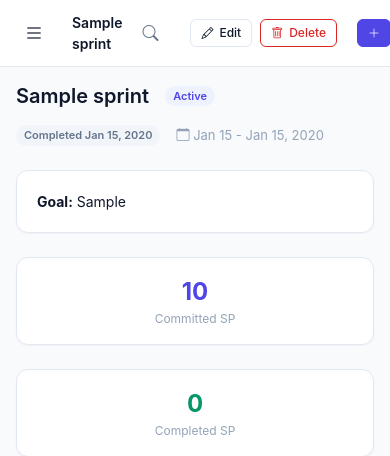
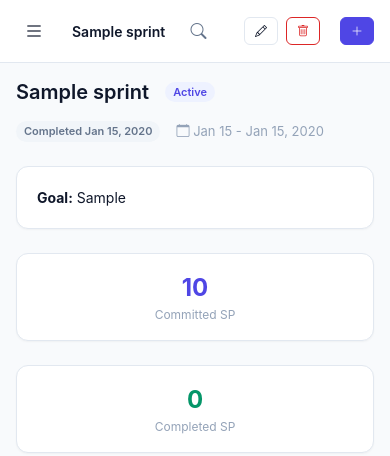
Before and after one commit to mehonal/PyPrMan, a Flask app: page /sprints/1/detail in a window 390 px wide. Shown: the top 456 px of the page. Run offline with Flask 3, Linux system fonts and the light colour scheme; a user stored in the database is signed in; tables that the repository leaves empty hold one stand-in row (values such as "Sample post"); some libraries are stand-ins or nearby versions.

```diff
--- a/app/templates/backlog/list.html
+++ b/app/templates/backlog/list.html
@@ -53,7 +53,7 @@
     <i class="bi bi-check2-square"></i><span class="d-none d-sm-inline"> Select</span>
 </button>
 <button class="pp-btn pp-btn-primary pp-btn-sm" onclick="ppModal.createItem('{{ project.key }}')">
-    <i class="bi bi-plus-lg"></i> New Item
+    <i class="bi bi-plus-lg"></i><span class="d-none d-sm-inline"> New Item</span>
 </button>
 {% endif %}
 {% endblock %}
--- a/app/templates/board/kanban.html
+++ b/app/templates/board/kanban.html
@@ -53,7 +53,7 @@
     <i class="bi bi-check2-square"></i><span class="d-none d-sm-inline"> Select</span>
 </button>
 <button class="pp-btn pp-btn-primary pp-btn-sm" onclick="ppModal.createItem('{{ project.key }}')">
-    <i class="bi bi-plus-lg"></i> New Item
+    <i class="bi bi-plus-lg"></i><span class="d-none d-sm-inline"> New Item</span>
 </button>
 {% endif %}
 {% endblock %}
--- a/app/templates/board/storymap.html
+++ b/app/templates/board/storymap.html
@@ -28,7 +28,7 @@
     <i class="bi bi-kanban"></i><span class="d-none d-sm-inline"> Board</span>
 </a>
 <button class="pp-btn pp-btn-primary pp-btn-sm" onclick="ppModal.createItem('{{ project.key }}')">
-    <i class="bi bi-plus-lg"></i> New Item
+    <i class="bi bi-plus-lg"></i><span class="d-none d-sm-inline"> New Item</span>
 </button>
 {% endif %}
 {% endblock %}
--- a/app/templates/epics/board.html
+++ b/app/templates/epics/board.html
@@ -13,7 +13,7 @@
     <i class="bi bi-list-ul"></i><span class="d-none d-sm-inline"> List View</span>
 </a>
 <button class="pp-btn pp-btn-primary pp-btn-sm" onclick="ppModal.createEpic('{{ project.key }}')">
-    <i class="bi bi-plus-lg"></i> New Epic
+    <i class="bi bi-plus-lg"></i><span class="d-none d-sm-inline"> New Epic</span>
 </button>
 {% endblock %}
 
--- a/app/templates/epics/detail.html
+++ b/app/templates/epics/detail.html
@@ -10,7 +10,7 @@
 {% endblock %}
 {% block actions %}
 <a href="{{ url_for('epics.edit_epic', key=project.key, epic_id=epic.id) }}" class="pp-btn pp-btn-secondary pp-btn-sm">
-    <i class="bi bi-pencil"></i> Edit
+    <i class="bi bi-pencil"></i><span class="d-none d-sm-inline"> Edit</span>
 </a>
 {% endblock %}
 
--- a/app/templates/epics/list.html
+++ b/app/templates/epics/list.html
@@ -28,7 +28,7 @@
     <i class="bi bi-kanban"></i><span class="d-none d-sm-inline"> Epic Board</span>
 </a>
 <button class="pp-btn pp-btn-primary pp-btn-sm" onclick="ppModal.createEpic('{{ project.key }}')">
-    <i class="bi bi-plus-lg"></i> New Epic
+    <i class="bi bi-plus-lg"></i><span class="d-none d-sm-inline"> New Epic</span>
 </button>
 {% endif %}
 {% endblock %}
--- a/app/templates/projects/detail.html
+++ b/app/templates/projects/detail.html
@@ -8,7 +8,7 @@
 {% endblock %}
 {% block actions %}
 <button class="pp-btn pp-btn-primary pp-btn-sm" onclick="ppModal.createItem('{{ project.key }}')">
-    <i class="bi bi-plus-lg"></i> New Item
+    <i class="bi bi-plus-lg"></i><span class="d-none d-sm-inline"> New Item</span>
 </button>
 {% if membership.role in ['owner', 'admin'] %}
 <a href="{{ url_for('projects.edit_project', key=project.key) }}" class="pp-btn pp-btn-secondary pp-btn-sm">
--- a/app/templates/sprints/detail.html
+++ b/app/templates/sprints/detail.html
@@ -9,12 +9,12 @@
 {% endblock %}
 {% block actions %}
 <a href="{{ url_for('sprints.edit_sprint', sprint_id=sprint.id) }}" class="pp-btn pp-btn-secondary pp-btn-sm">
-    <i class="bi bi-pencil"></i> Edit
+    <i class="bi bi-pencil"></i><span class="d-none d-sm-inline"> Edit</span>
 </a>
 <form method="POST" action="{{ url_for('sprints.delete_sprint', sprint_id=sprint.id) }}" class="d-inline" onsubmit="return confirm('Delete &quot;{{ sprint.name }}&quot;?{% if items|length %} {{ items|length }} item(s) will be moved to backlog.{% endif %}');">
     <input type="hidden" name="csrf_token" value="{{ csrf_token() }}">
     <button type="submit" class="pp-btn pp-btn-danger pp-btn-sm">
-        <i class="bi bi-trash"></i> Delete
+        <i class="bi bi-trash"></i><span class="d-none d-sm-inline"> Delete</span>
     </button>
 </form>
 {% endblock %}
--- a/app/templates/sprints/list.html
+++ b/app/templates/sprints/list.html
@@ -13,7 +13,7 @@
 {% endblock %}
 {% block actions %}
 <a href="{{ url_for('sprints.create_sprint') }}" class="pp-btn pp-btn-primary pp-btn-sm">
-    <i class="bi bi-plus-lg"></i> New Sprint
+    <i class="bi bi-plus-lg"></i><span class="d-none d-sm-inline"> New Sprint</span>
 </a>
 {% endblock %}
 
--- a/app/templates/work_items/detail.html
+++ b/app/templates/work_items/detail.html
@@ -10,7 +10,7 @@
 {% endblock %}
 {% block actions %}
 <a href="{{ url_for('work_items.edit_item', key=project.key, item_key=item.item_key) }}" class="pp-btn pp-btn-secondary pp-btn-sm">
-    <i class="bi bi-pencil"></i> Edit
+    <i class="bi bi-pencil"></i><span class="d-none d-sm-inline"> Edit</span>
 </a>
 {% endblock %}
 
```
